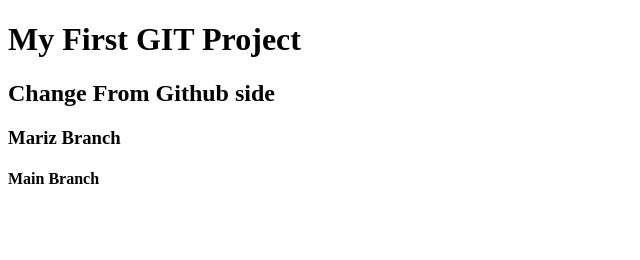
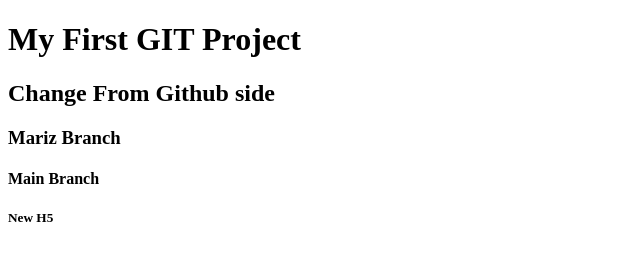
Before and after one commit to michaelmagdyyy/DynamicCo, a plain HTML site: page index.html in a window 1280 px wide. Shown: the full height of the page, 0-640 px from the left. Drawn offline with Linux system fonts and the light colour scheme.

Commit message:
Update index.html
h5 added

```diff
--- a/index.html
+++ b/index.html
@@ -11,5 +11,6 @@
     <h2>Change From Github side</h2>
     <h3>Mariz Branch</h3>
     <h4>Main Branch</h4>
+    <h5>New H5</h5>
 </body>
 </html>
```
